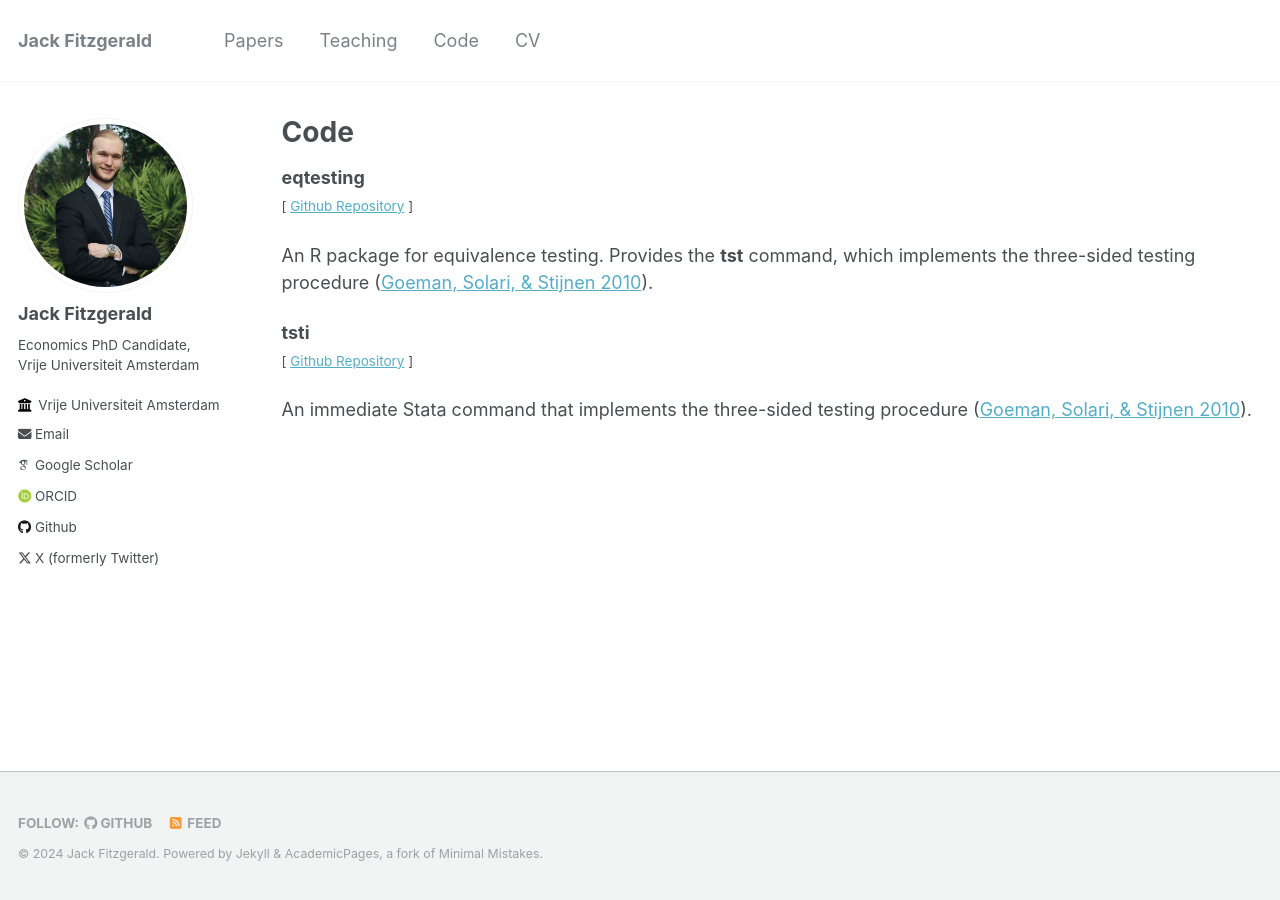
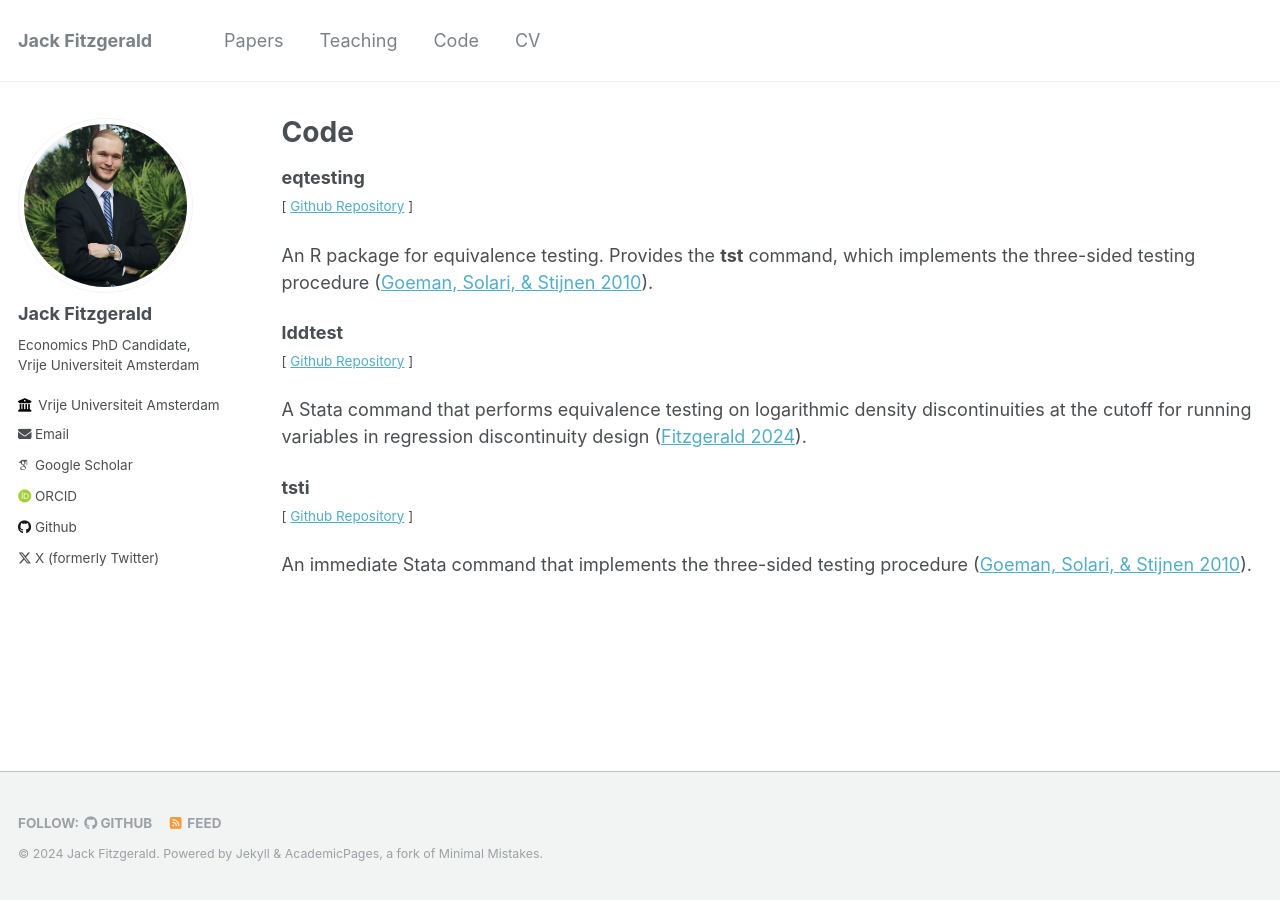
Before and after one commit to jack-fitzgerald/jack-fitzgerald.github.io, a Jekyll site: the page built from _pages/code.md, in a window 1280 px wide. Built offline with Jekyll 4.4.1, drawn with Linux system fonts in a browser that asks for light colours; some web fonts are replaced.

Commit message:
Update code.md

```diff
--- a/_pages/code.md
+++ b/_pages/code.md
@@ -10,6 +10,11 @@ author_profile: true
 
 An R package for equivalence testing. Provides the <b>tst</b> command, which implements the three-sided testing procedure ([Goeman, Solari, & Stijnen 2010](https://doi.org/10.1002/sim.4002)).
 
+**lddtest** <br/>
+<small>[ [Github Repository](https://github.com/jack-fitzgerald/lddtest) ] </small>
+
+A Stata command that performs equivalence testing on logarithmic density discontinuities at the cutoff for running variables in regression discontinuity design ([Fitzgerald 2024](https://jack-fitzgerald.github.io/files/RDD_Equivalence.pdf)).
+
 **tsti** <br/>
 <small>[ [Github Repository](https://github.com/jack-fitzgerald/tsti) ] </small>
 
```
